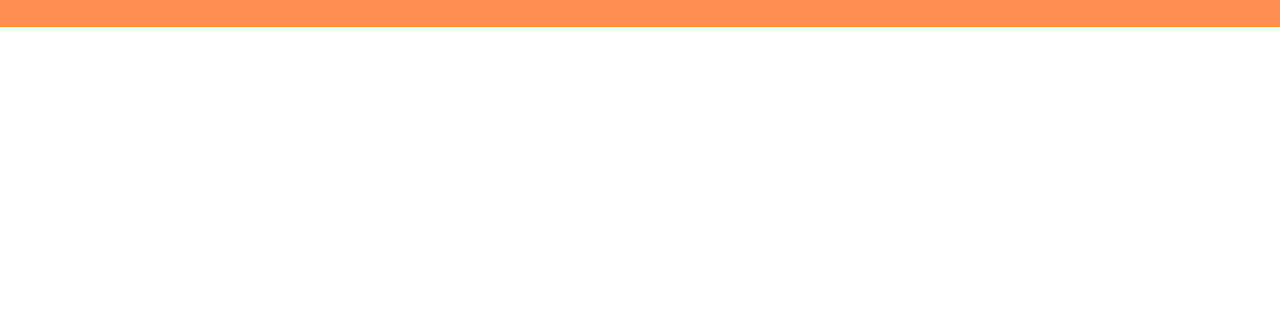
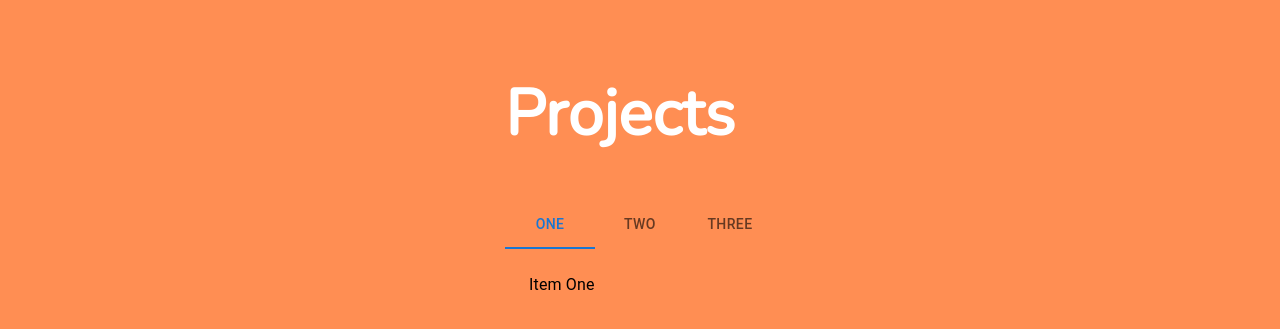
Before and after one commit to jasonz23/website, a React (Create React App) app: page / in a window 1280 px wide. Shown: the part 1653-1982 px from the top of the page. Before the commit the page ends 1680 px from the top, so only its background shows below. Built offline with nearby package versions, Linux system fonts and the light colour scheme.

Commit message:
imported project page

```diff
--- a/src/App.js
+++ b/src/App.js
@@ -2,12 +2,13 @@
 import './App.css';
 import Header from "./Pages/Header"
 import AboutMe  from "./Pages/AboutMe"
+import Project from "./Pages/Projects"
 function App() {
   return (
     <div>
       <Header />
       <AboutMe />
-
+      <Project />
     </div>
   );
 }
```
